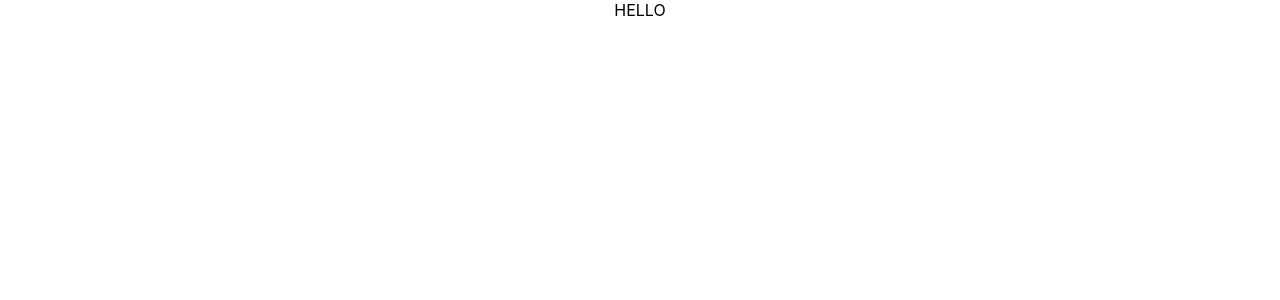
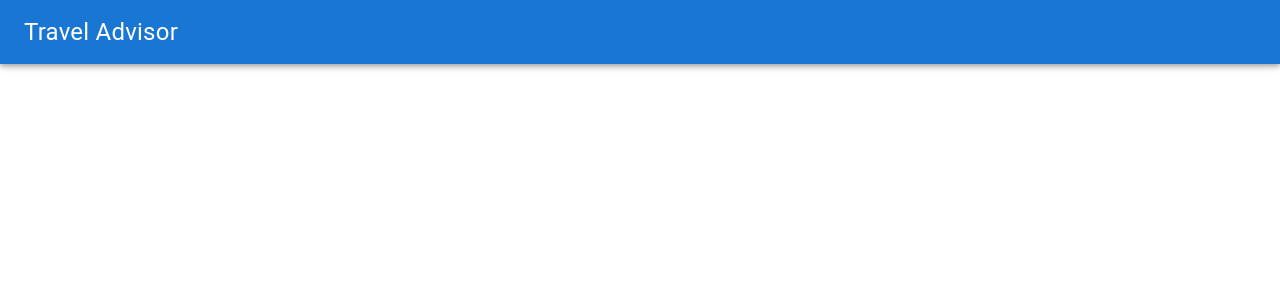
Before and after one commit to Mustafa-Filiz/React--Travel-Advisor-Website, a React (Create React App) app: page / in a window 1280 px wide. Shown: the top 300 px of the page. Built offline with nearby package versions, Linux system fonts and the light colour scheme.

Commit message:
header comp added

```diff
--- a/src/App.js
+++ b/src/App.js
@@ -1,10 +1,14 @@
+import { CssBaseline } from '@mui/material';
+import { Box } from '@mui/system';
 import './App.css';
+import Header from './components/Header';
 
 function App() {
   return (
-    <div className="App">
-      HELLO
-    </div>
+    <Box className="App">
+      <CssBaseline />
+      <Header />
+    </Box>
   );
 }
 
```
